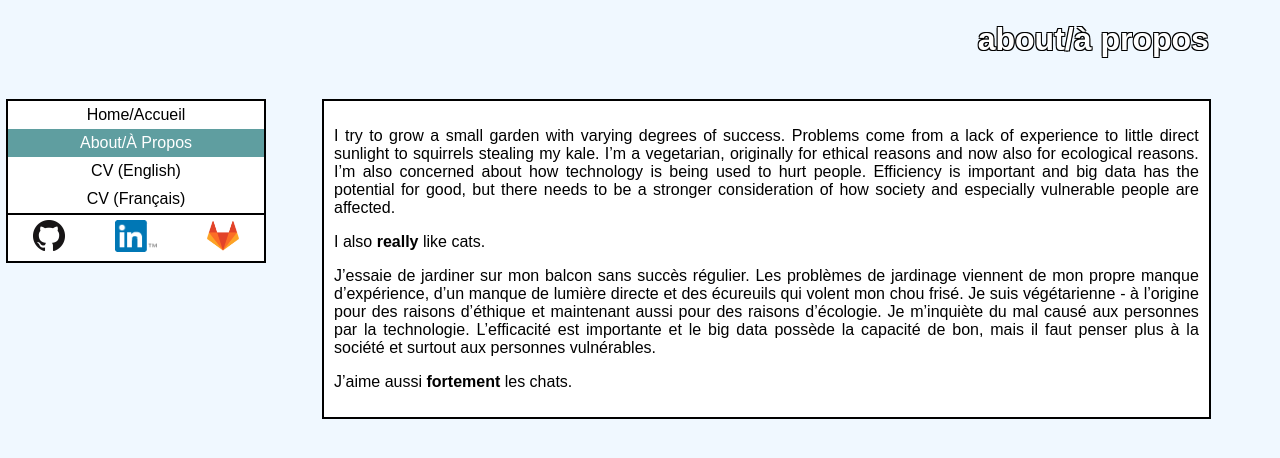
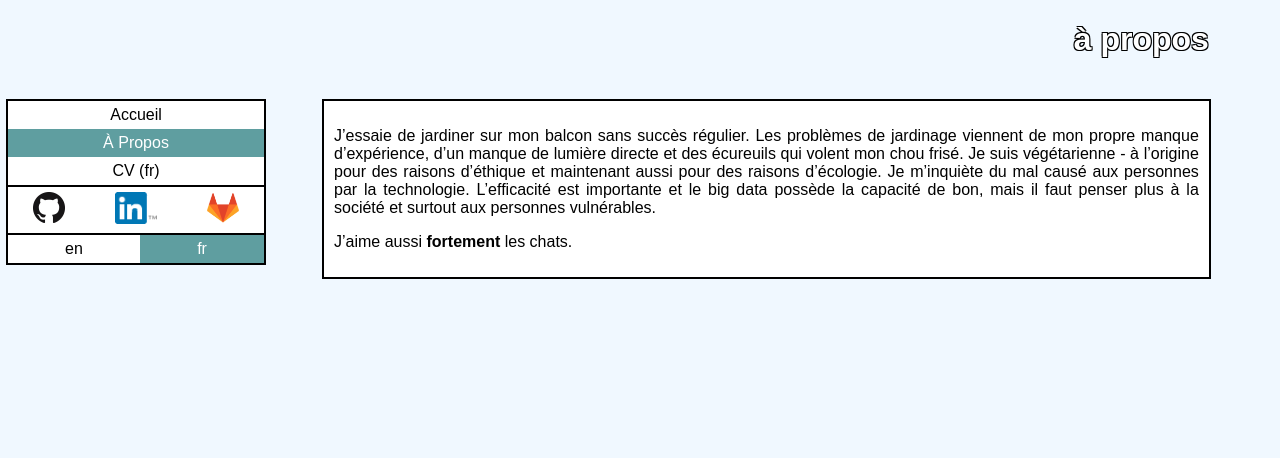
Before and after one commit to JRegimbal/JRegimbal.github.io, a Jekyll site: the page built from fr/apropos.md, in a window 1280 px wide. Shown: the top 458 px of the page. Built offline with Jekyll 4.4.1, drawn with Linux system fonts in a browser that asks for light colours.

Commit message:
Separate English and French pages

```diff
--- a/_layouts/default.html
+++ b/_layouts/default.html
@@ -1,5 +1,5 @@
 <!doctype html>
-<html>
+<html lang="{{ page.lang }}">
   <head>
     <meta charset="utf-8">
     <title>{{ page.title }}</title>
@@ -16,11 +16,23 @@
 
     <div class="navigation">
       <ul>
-        <li><a {% if page.title == 'Information' %}id="active"{% endif %} href="index.html">Home/Accueil</a></li>
-        <li><a {%if page.title == 'About/À Propos' %}id="active"{% endif %} href="about.html">About/À Propos</a></li>
-        <li><a href="CV-Juliette-Regimbal-en.pdf" target="_blank">CV (English)</a></li>
-        <li id=last-personal><a href="CV-Juliette-Regimbal-fr.pdf" target="_blank">CV (Français)</a></li>
-        <li style="display: flex;">
+        <li><a {% if page.title == 'Information' %}class="active"{% endif %} href="index.html">
+            {% if page.lang == "en" %}
+            Home
+            {% else %}
+            Accueil
+            {% endif %}
+          </a></li>
+          <li><a {% if page.title == 'About' or page.title == "À Propos"  %}class="active"{% endif %}
+              href="{% if page.lang == 'en' %}about.html{% else %}apropos.html{% endif %}">
+            {% if page.lang == "en" %}
+            About
+            {% else %}
+            À Propos
+            {% endif %}
+          </a></li>
+          <li class="last"><a href="/CV-Juliette-Regimbal-{{ page.lang }}.pdf" target="_blank">CV ({{ page.lang }})</a></li>
+        <li class="last" style="display: flex;">
           <a href="https://github.com/JRegimbal" target="_blank" style="flex-grow: 1;">
             <img src="{{ "/assets/github.png" | prepend: site.baseurl }}" alt="GitHub" height="32" width="32">
           </a>
@@ -31,6 +43,10 @@
             <img src="{{ "/assets/gitlab.png" | prepend: site.baseurl }}" alt="GitLab" height="32" width="32">
           </a>
         </li>
+        <li style="display: flex">
+          <a {% if page.lang == "en" %} class="active" {% else %} href="{{ page.alternate | prepend: site.baseurl }}" {% endif %} style="flex-grow: 1;">en</a>
+          <a {% if page.lang == "fr" %} class="active" {% else %} href="{{ page.alternate | prepend: site.baseurl }}" {% endif %} style="flex-grow: 1;">fr</a>
+        </li>
       </ul>
     </div>
 
--- a/about.md
+++ b/fr/apropos.md
@@ -1,12 +1,9 @@
 ---
 layout: default
-title: About/À Propos
+title: À Propos
+lang: fr
+alternate: /en/about.html
 ---
-I try to grow a small garden with varying degrees of success. Problems come from a lack of experience to little direct sunlight to squirrels stealing my kale. I'm a vegetarian, originally for ethical reasons and now also for ecological reasons. I'm also concerned about how technology is being used to hurt people. Efficiency is important and big data has the potential for good, but there needs to be a stronger consideration of how society and especially vulnerable people are affected.
-
-I also **really** like cats.
-
-
 J'essaie de jardiner sur mon balcon sans succès régulier. Les problèmes de jardinage viennent de mon propre manque d'expérience, d'un manque de lumière directe et des écureuils qui volent mon chou frisé. Je suis végétarienne - à l'origine pour des raisons d'éthique et maintenant aussi pour des raisons d'écologie. Je m'inquiète du mal causé aux personnes par la technologie. L'efficacité est importante et le big data possède la capacité de bon, mais il faut penser plus à la société et surtout aux personnes vulnérables.
 
 J'aime aussi **fortement** les chats.
--- a/style.css
+++ b/style.css
@@ -44,11 +44,11 @@ div.navigation li a {
     text-decoration: none;
 }
 
-ul #last-personal {
+ul .last {
     border-bottom:2px solid black;
 }
 
-div.navigation li #active {
+div.navigation li .active {
     background-color:cadetblue;
     color: white;
 }
```
Also changed, not shown: en/about.md (added, +9 -0 lines), en/index.md (renamed from index.md, +2 -2 lines), fr/index.md (added, +8 -0 lines), index.html (added, +14 -0 lines).
